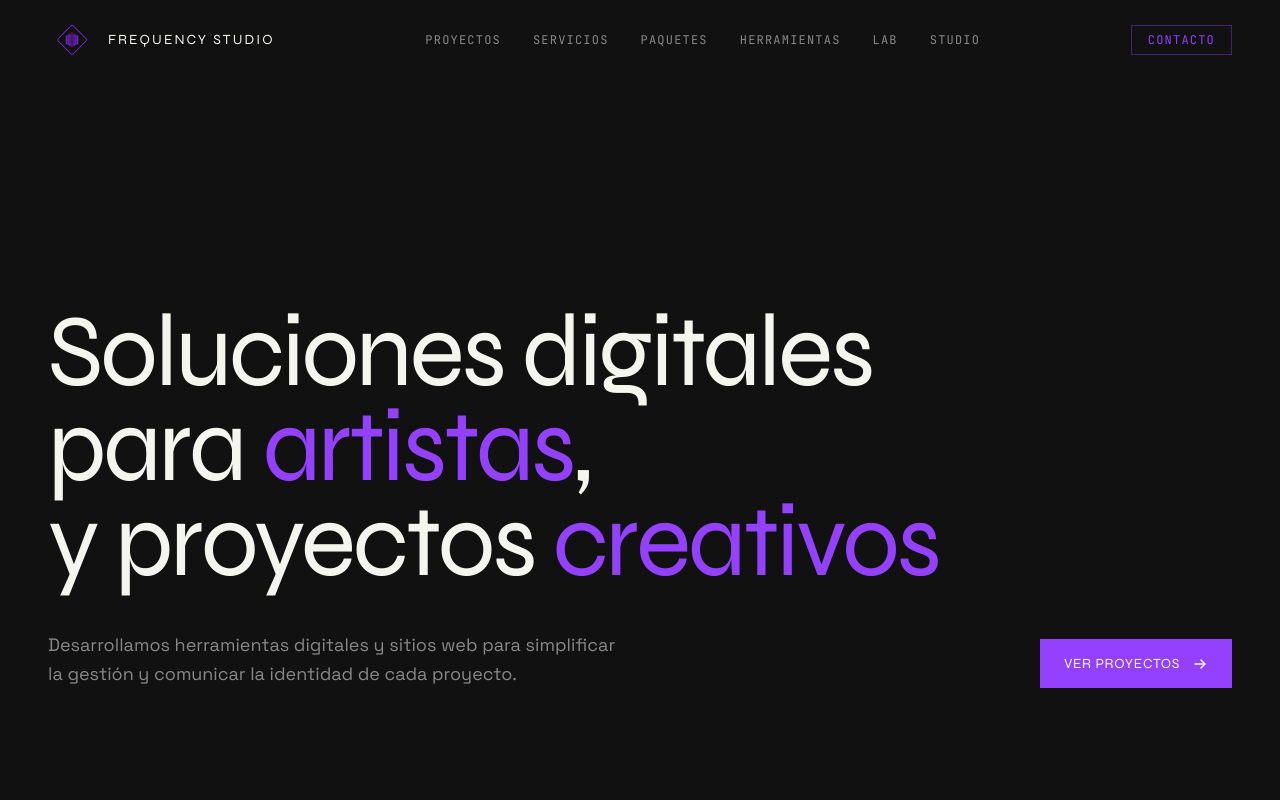
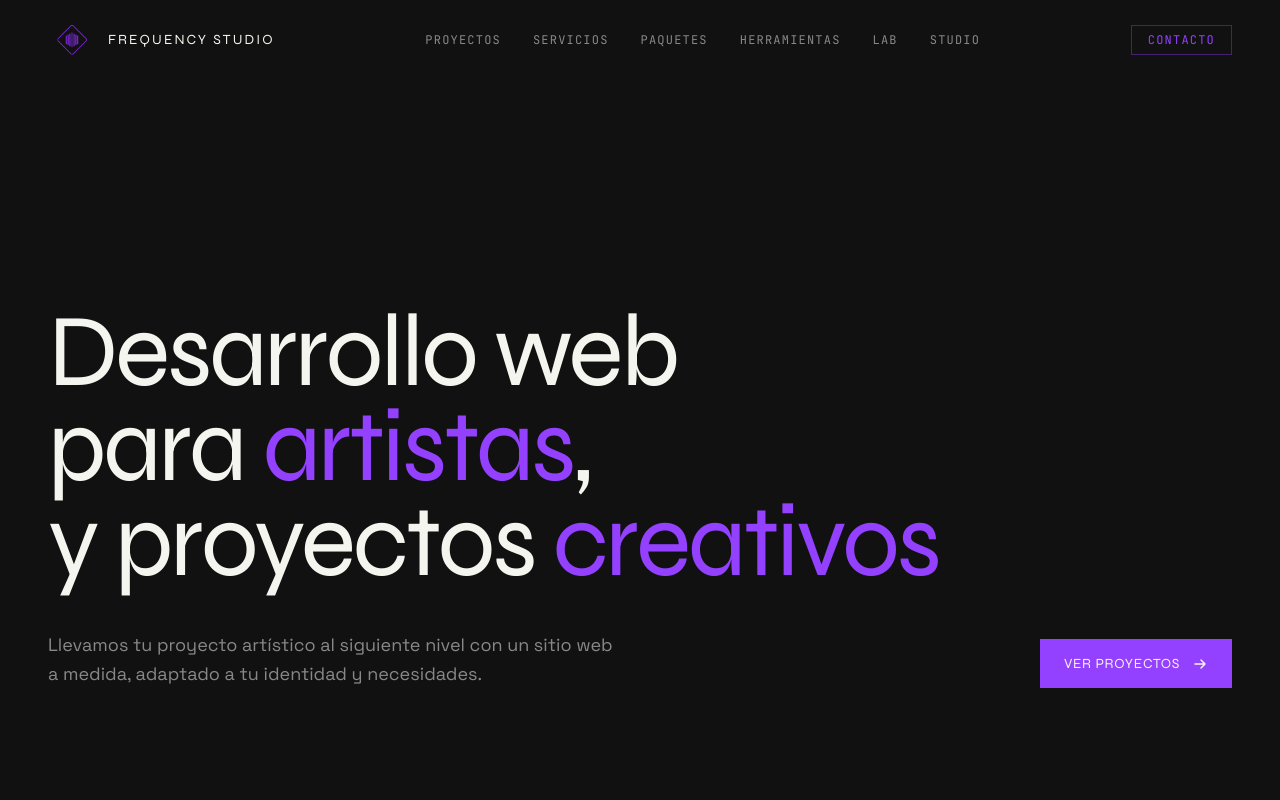
Before and after one commit to FrequencyStudio-dev/frequencystudio-web, a Next.js app: page / in a window 1280 px wide. Shown: the top 800 px of the page. Built offline with nearby package versions, Linux system fonts and the light colour scheme.

Commit message:
refactor: simplify homepage and add featured projects

```diff
--- a/src/components/sections/HeroSection.tsx
+++ b/src/components/sections/HeroSection.tsx
@@ -8,7 +8,7 @@ export function HeroSection() {
       <div className="relative z-10 max-w-7xl mx-auto px-6 lg:px-12 pb-20 lg:pb-28 pt-40 w-full">
         {/* Headline */}
         <h1 className="font-display text-display-2xl text-ink leading-[0.93] tracking-[-0.03em] max-w-5xl mb-8 lg:mb-10">
-          Soluciones digitales{" "}
+          Desarrollo web{" "}
           <br className="hidden lg:block" />
           para{" "}
           <span className="text-violet">artistas</span>
@@ -21,8 +21,7 @@ export function HeroSection() {
         {/* Subheadline + scroll cue */}
         <div className="flex flex-col lg:flex-row lg:items-end justify-between gap-8">
           <p className="text-ink-muted text-body-lg max-w-xl leading-relaxed">
-            Desarrollamos herramientas digitales y sitios web para
-            simplificar la gestión y comunicar la identidad de cada proyecto.
+            Llevamos tu proyecto artístico al siguiente nivel con un sitio web a medida, adaptado a tu identidad y necesidades.
           </p>
 
           <div className="flex items-center gap-6">
--- a/src/components/sections/ServicesSection.tsx
+++ b/src/components/sections/ServicesSection.tsx
@@ -162,12 +162,11 @@ export function ServicesSection() {
     >
       <div className="mx-auto max-w-[1600px] px-6 lg:px-12">
         {/* Header */}
-        <div className="mb-10 lg:mb-14">
-          <SectionLabel label="Servicios" />
+        <div className="mb-8 lg:mb-10">
 
           <div className="mt-5 flex flex-col gap-8 lg:flex-row lg:items-end lg:justify-between">
             <h2 className="max-w-4xl font-display text-display-xl leading-[0.9] tracking-[-0.04em] text-ink">
-              Desarrollo web
+              Servicios
             </h2>
 
             <p className="max-w-md text-body-sm leading-relaxed text-ink-muted">
```
Also changed, not shown: 1 other file (tests, documents, lock files or other folders).
